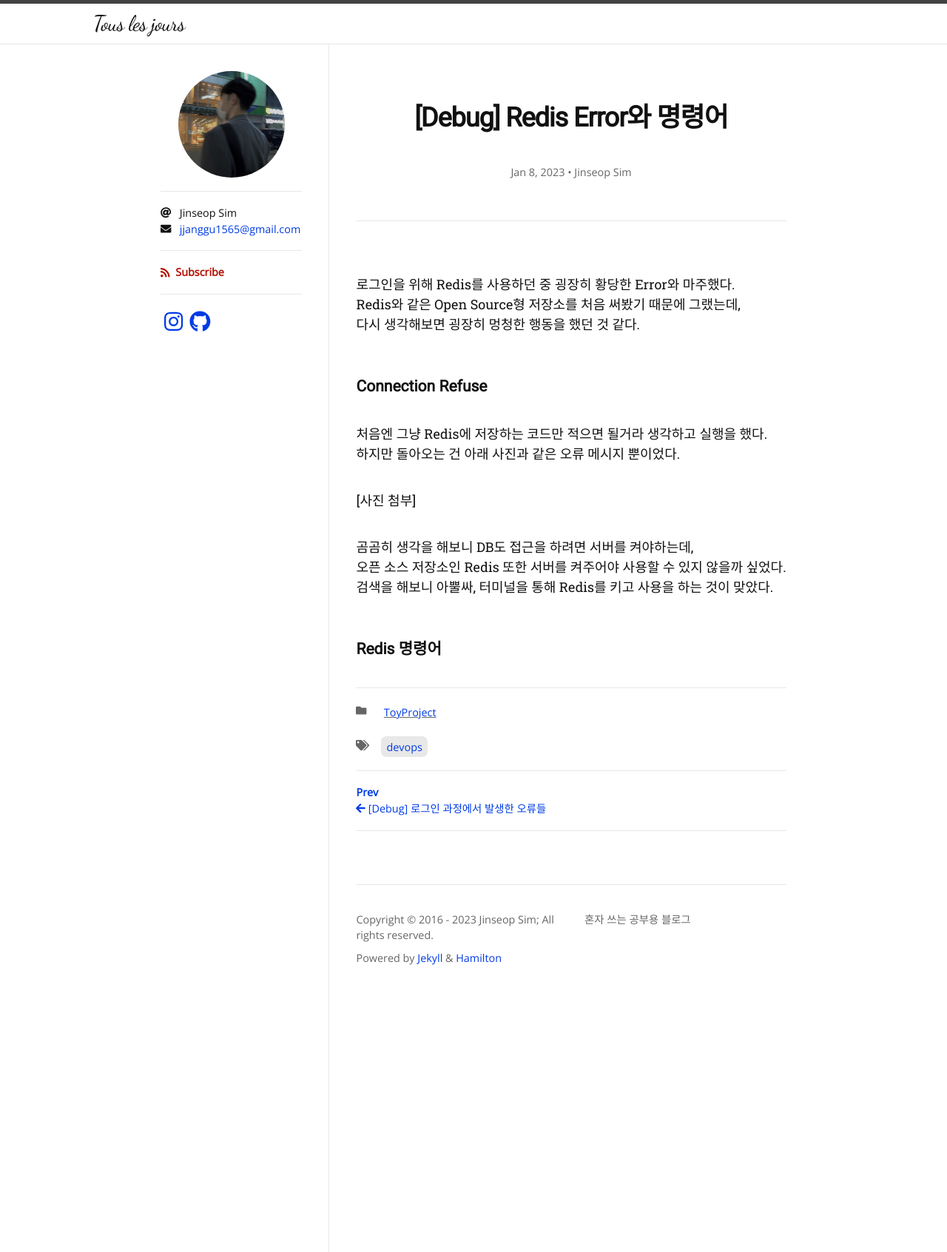
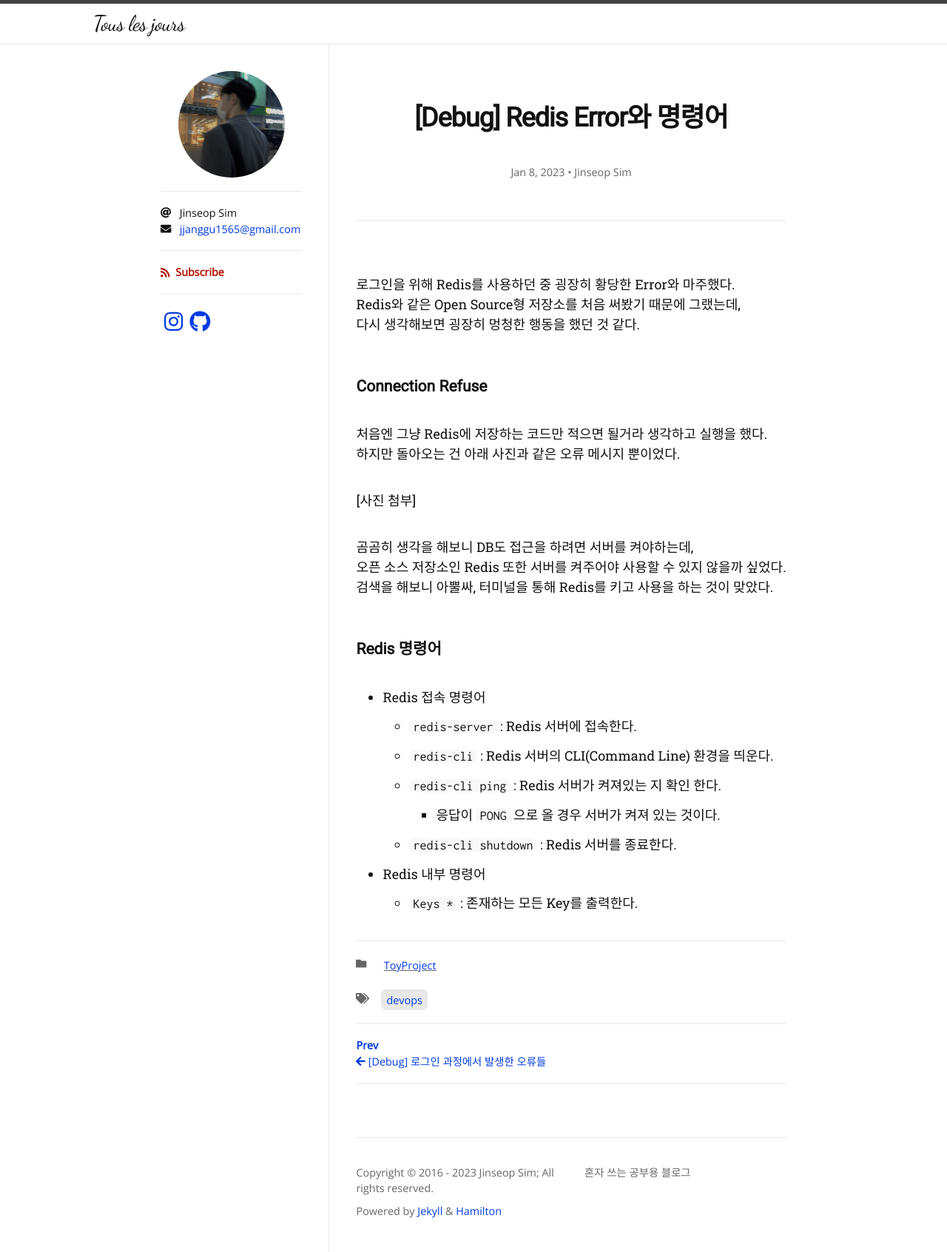
Before and after one commit to Jinseop-Sim/Jinseop-Sim.github.io, a Jekyll site: the page built from _posts/2023-01-08-redisError.md, in a window 1280 px wide. Shown: the whole page at 74% size. Built offline with Jekyll 4.4.1, drawn with Linux system fonts in a browser that asks for light colours; nearby versions of some CDN libraries; some web fonts are replaced.

Commit message:
글 내용 추가

````diff
--- a/_posts/2023-01-08-redisError.md
+++ b/_posts/2023-01-08-redisError.md
@@ -21,3 +21,11 @@ Redis와 같은 Open Source형 저장소를 처음 써봤기 때문에 그랬는
 검색을 해보니 아뿔싸, 터미널을 통해 Redis를 키고 사용을 하는 것이 맞았다.
 
 ### Redis 명령어
+- Redis 접속 명령어
+  - ```redis-server``` : Redis 서버에 접속한다.
+  - ```redis-cli``` : Redis 서버의 CLI(Command Line) 환경을 띄운다.
+  - ```redis-cli ping``` : Redis 서버가 켜져있는 지 확인 한다.
+    - 응답이 ```PONG``` 으로 올 경우 서버가 켜져 있는 것이다.
+  - ```redis-cli shutdown``` : Redis 서버를 종료한다.
+- Redis 내부 명령어
+  - ```Keys *``` : 존재하는 모든 Key를 출력한다.
````
